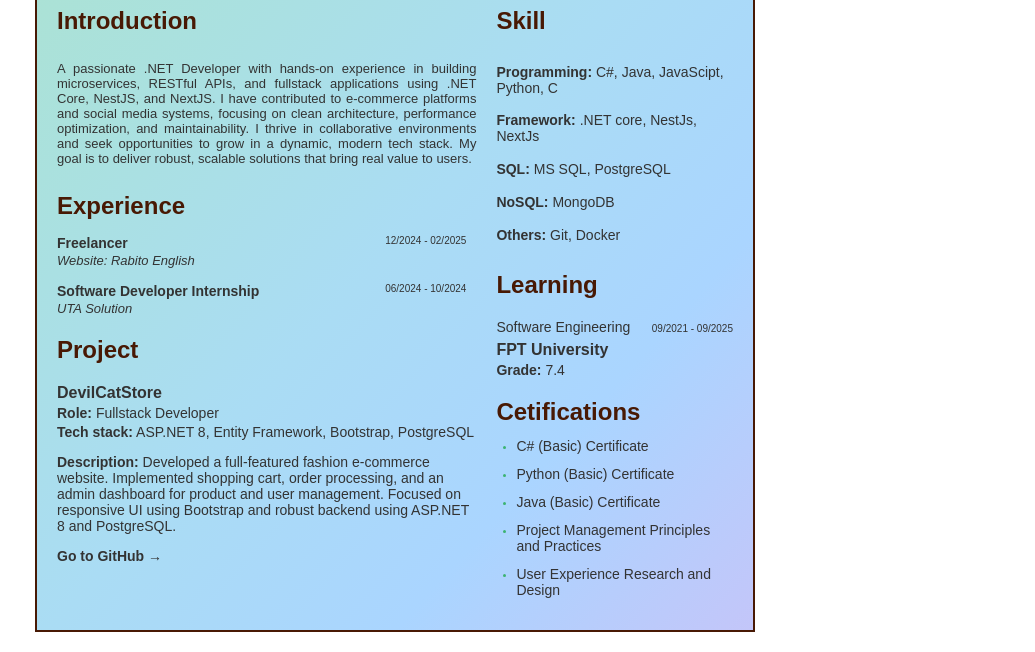
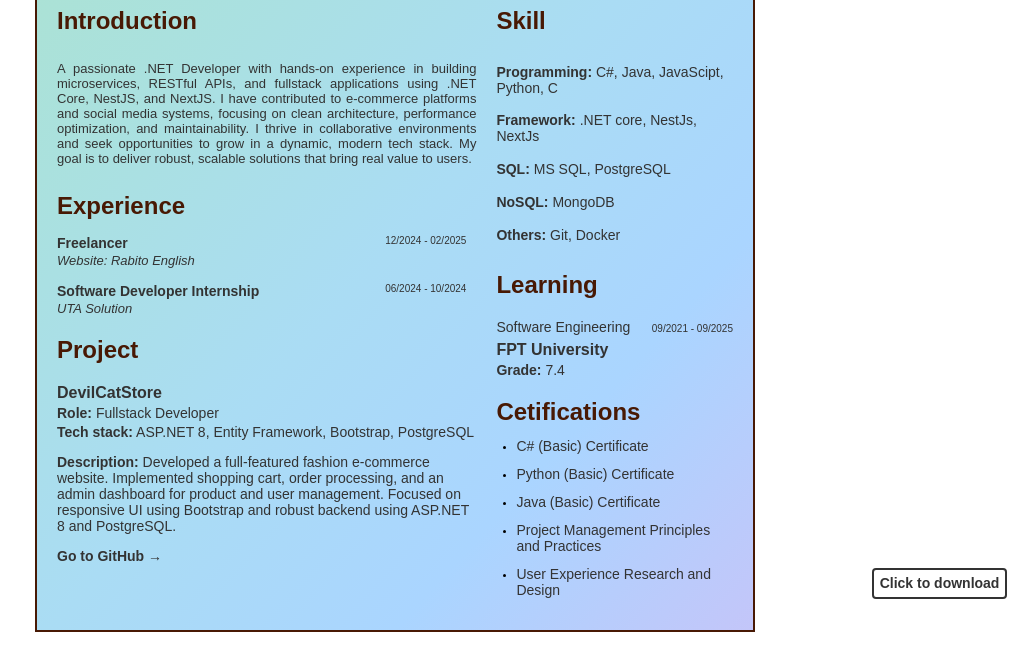
Before and after one commit to JuztikTran/MyCV, a plain HTML site: page index.html in a window 1280 px wide. Shown: the part 187-839 px from the top of the page, without its empty margins (245-1280 px from the left). Drawn offline with Linux system fonts and the light colour scheme.

Commit message:
add download file

```diff
--- a/index.html
+++ b/index.html
@@ -1,5 +1,5 @@
 <!DOCTYPE html>
-<html lang="en">
+<html lang="vi">
 
 <head>
   <meta charset="UTF-8" />
@@ -9,6 +9,8 @@
 </head>
 
 <body>
+  <a href="./src/img/TranCongChinhCV.pdf" target="_blank" download="TranCongChinhCV.pdf" class="btn-download">Click to download</a>
+
   <div class="container">
     <div class="information">
       <div class="title">
--- a/src/css/style.css
+++ b/src/css/style.css
@@ -8,6 +8,24 @@
 
 body{
     background-color: transparent;
+    position: relative;
+}
+
+.btn-download{
+    position: fixed;
+    bottom: 1em;
+    right: 2em;
+    border: 2px solid #333;
+    background-color: #fff;
+    color: #333;
+    border-radius: 4px;
+    padding: 0.4em;
+}
+
+.btn-download:hover{
+    background-color: #333;
+    color: white;
+    text-decoration: none;
 }
 
 h1{
@@ -43,7 +61,6 @@ ul{
     width: 720px;
     height: fit-content;
     border: 2px solid #481904;
-    color: mediumseagreen;
     background-image: linear-gradient(to right bottom, #06ab6f55, #00a4a255, #0097dd55, #0081ff55, #4c53ee55);}
 
 .information{
```
Also changed, not shown: 1 other file.
